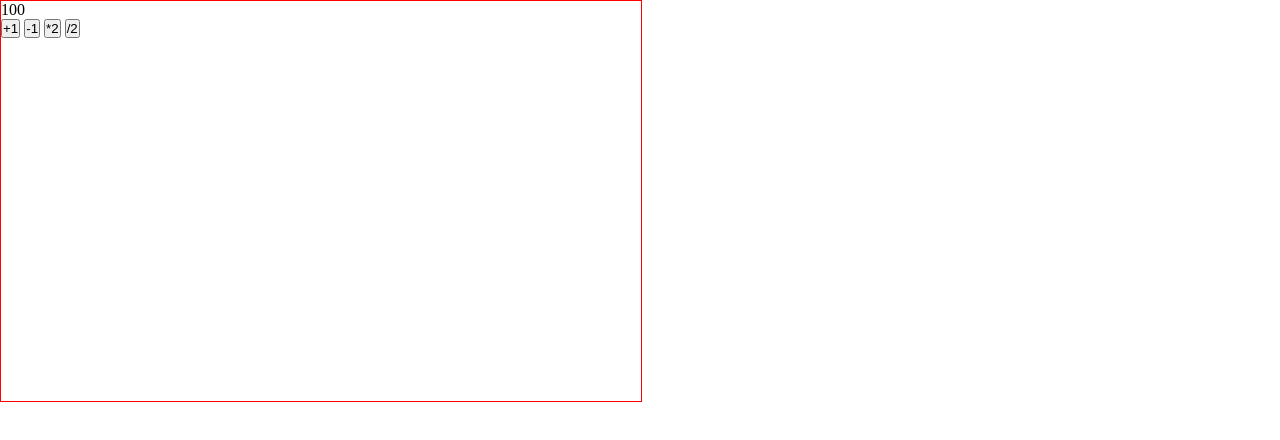
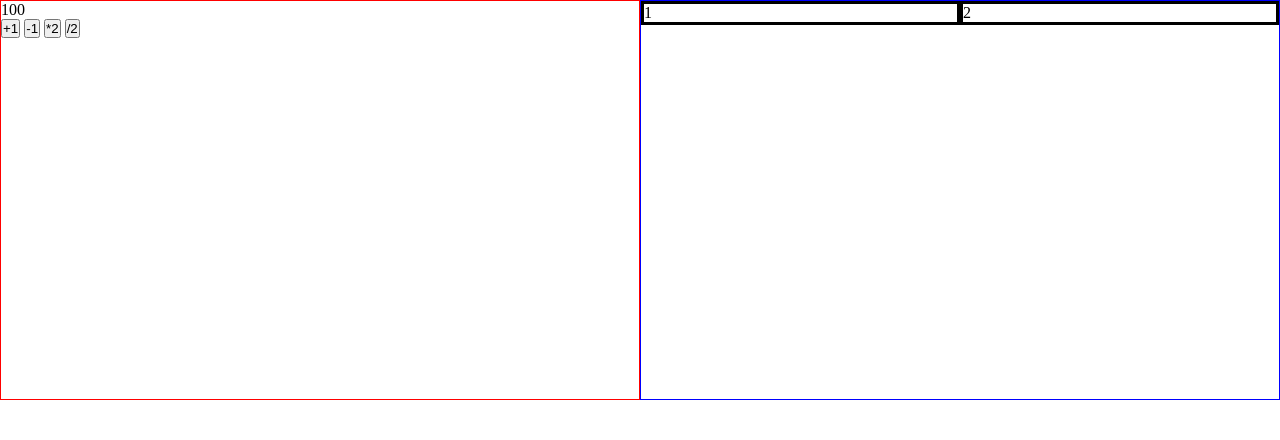
Before and after one commit to LYLYLY7/MVC, a website with bundled scripts: page src/index.html in a window 1280 px wide. Built offline with nearby package versions, Linux system fonts and the light colour scheme.

Commit message:
删除滚动条，做app2做到一半

```diff
--- /dev/null
+++ b/src/app2.css
@@ -0,0 +1,20 @@
+#app2 {
+  border: 1px solid blue;
+
+}
+
+#app2 .tab-bar {
+  display: flex;
+}
+
+#app2 .tab-bar > li {
+  border: 3px solid black;
+  width: 50%;
+}
+
+#app2 .tab-content {
+}
+
+#app2 .tab-content > li {
+  display: none;
+}
--- /dev/null
+++ b/src/global.css
@@ -0,0 +1,12 @@
+body{
+  overflow: hidden;
+}
+body > .page {
+  display: flex;
+  flex-wrap: wrap;
+}
+
+body > .page > section {
+  width: 50vw;
+  height: 50vh;
+}
--- a/src/index.html
+++ b/src/index.html
@@ -8,7 +8,8 @@
   <title>MVC-Demo</title>
 </head>
 <body>
-  <div id="app1">
+  <div class="page">
+    <section id="app1">
       <div class="output">
         <span id="number">100</span>
       </div>
@@ -18,10 +19,20 @@
         <button id="mul2">*2</button>
         <button id="divide2">/2</button>
       </div>
+    </section>
+    <section id="app2">
+      <ol class="tab-bar">
+        <li>1</li>
+        <li>2</li>
+      </ol>
+      <ol class="tab-content">
+        <li>内容1</li>
+        <li>内容2</li>
+      </ol>
+    </section>
+    <section id="app3"></section>
+    <section id="app4"></section>
   </div>
-  <div id="app2"></div>
-  <div id="app3"></div>
-  <div id="app4"></div>
   <script type="module" src="main.js"></script>
 </body>
 </html>
--- a/src/main.js
+++ b/src/main.js
@@ -1,5 +1,7 @@
 import './reset.css';
+import './global.css';
 import './app1.css';
+import './app2.css';
 import $ from 'jquery';
 
 const $button1 = $('#add1');
--- a/src/reset.css
+++ b/src/reset.css
@@ -2,3 +2,11 @@
   margin: 0;
   padding: 0;
 }
+*{box-sizing: border-box}
+*::before,
+*::after{
+  box-sizing: border-box;
+}
+ol,ul{
+  list-style: none;
+}
```
Also changed, not shown: dist/index.html, 4 other files. Lines whose indentation alone changed are shown as unchanged.
